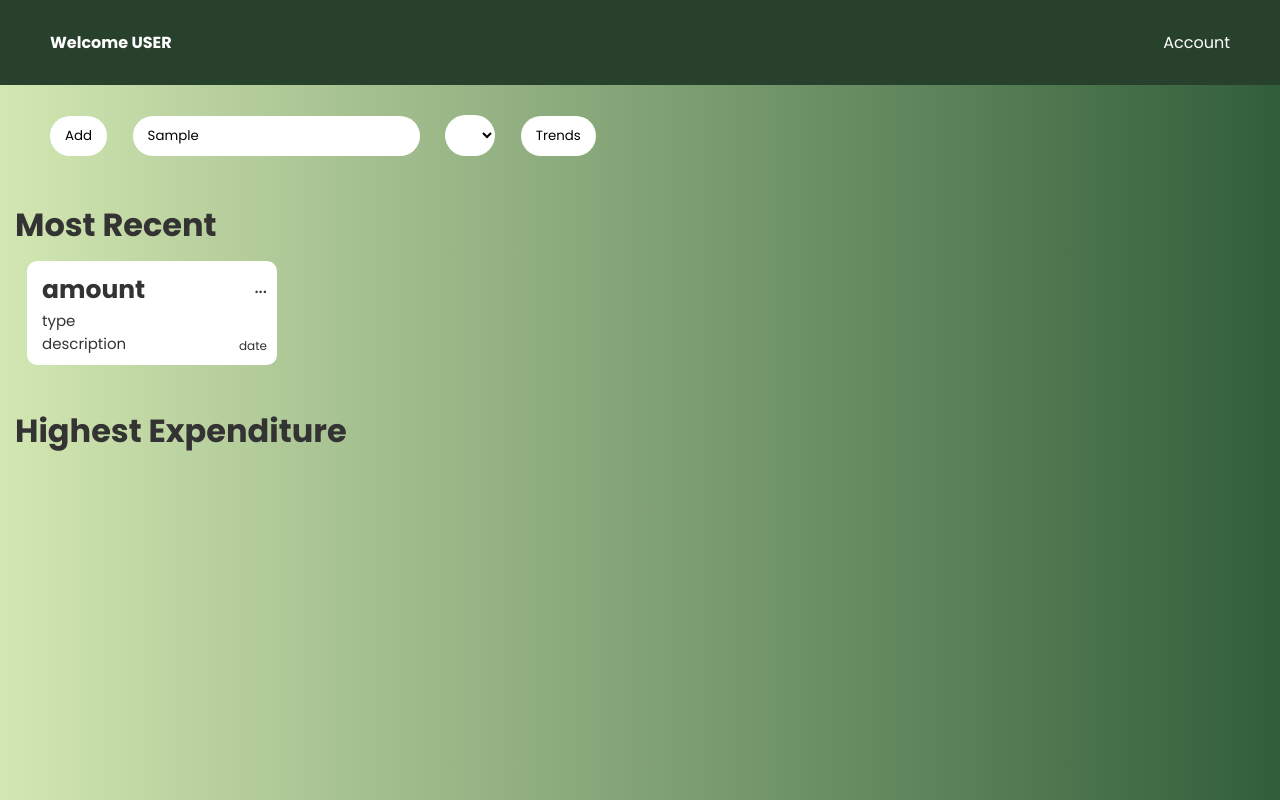
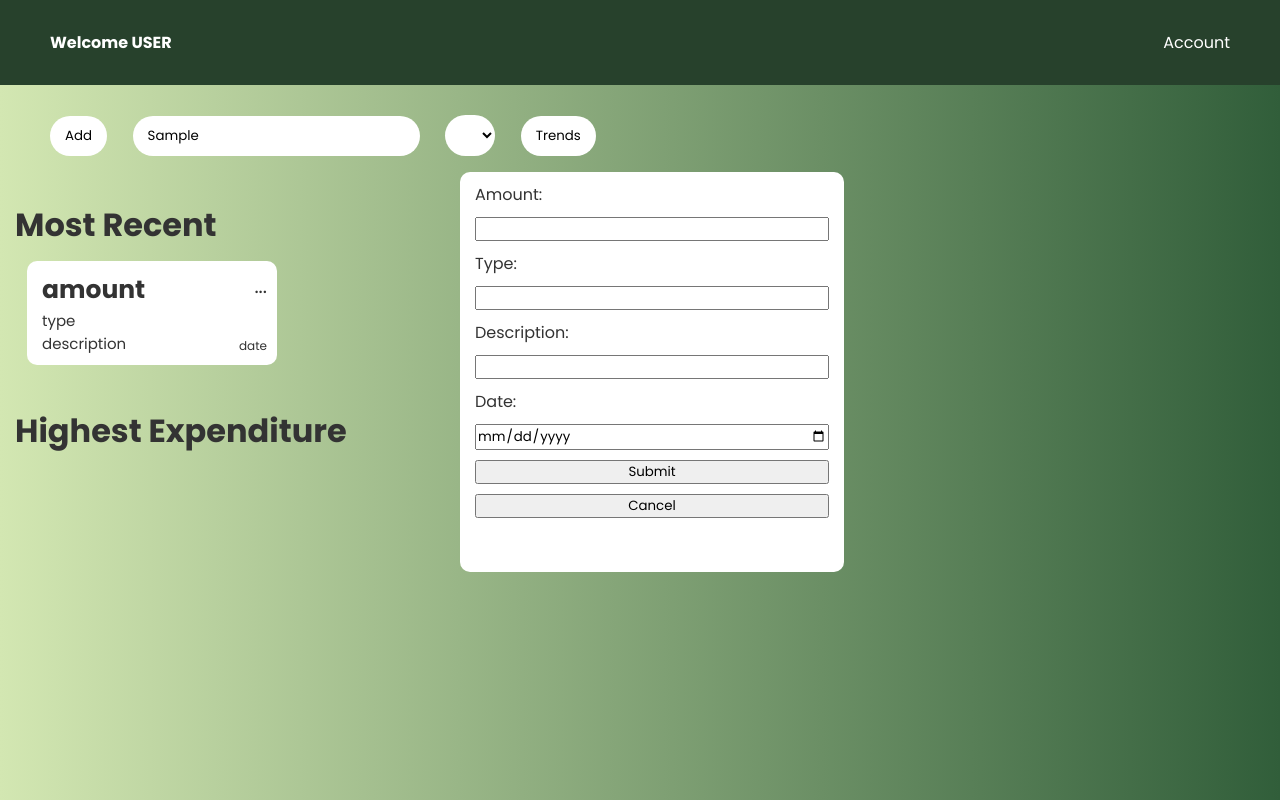
Before and after one commit to CaelOConnor/Expenditure-Tracking-Website, a plain HTML site: page home.html in a window 1280 px wide. Both pictures are taken after typing "Sample" into the empty fields and a click on the button "Add". Drawn offline with Linux system fonts and the light colour scheme.

Commit message:
Popup for adding expenditure
doesn't connect to existing add button yest just makes it appear on screen

```diff
--- a/css/home_styles.css
+++ b/css/home_styles.css
@@ -169,3 +169,25 @@ body {
 .expense-list {
     display: flex;
 }
+
+.add-item-popup {
+    display: none;
+    padding: 10px 15px;
+    background-color: white;
+    border: none;
+    border-radius: 10px;
+    margin: 12px;
+    position: fixed;
+    top: 20%;
+    left: 50%;
+    transform: translate(-50%);
+    z-index: 9999;
+    width: 30%;
+    height: 50%;
+}
+
+.input-list{
+    display: flex;
+    flex-direction: column;
+    gap: 10px;
+}
--- a/home.html
+++ b/home.html
@@ -59,11 +59,28 @@
           </div> -->
         </div>
       </div>
+
+      <div class="add-item-popup" >
+        <div class="input-list">
+          <label for="amount">Amount:</label>
+          <input type="number" id="amount">
+          <label for="type">Type:</label>
+          <input type="text" id="type">
+          <label for="description">Description:</label>
+          <input type="text" id="description">
+          <label for="date">Date:</label>
+          <input type="date" id="date">
+          <button type="submit">Submit</button>
+          <button id="close-popup-btn">Cancel</button>
+        </div>
+      </div>
+
     </main>
     <script type="module">
       import App from "./js/Expenses.js";
 
       const app = new App();
     </script>
+    <script src="./js/Add-expenditure-popup.js"></script>
   </body>
 </html>
--- /dev/null
+++ b/js/Add-expenditure-popup.js
@@ -0,0 +1,12 @@
+const addBtn = document.getElementById("add-expense");
+  const popup = document.querySelector(".add-item-popup");
+
+  addBtn.addEventListener("click", () => {
+    popup.style.display = "block";
+  });
+
+const closeBtn = document.getElementById("close-popup-btn");
+
+closeBtn.addEventListener("click", () => {
+  popup.style.display = "none";
+});
--- a/script.js
+++ b/script.js
@@ -2,3 +2,8 @@ function showform(formId){
     document.querySelectorAll(".form-box").forEach(form => form.classList.remove("active"));
     document.getElementById(formId).classList.add("active");
 }
+
+function showAddButtonPopup(formId){
+    document.querySelectorAll(".form-box").forEach(form => form.classList.remove("active"));
+    document.getElementById(formId).classList.add("active");
+}
```
